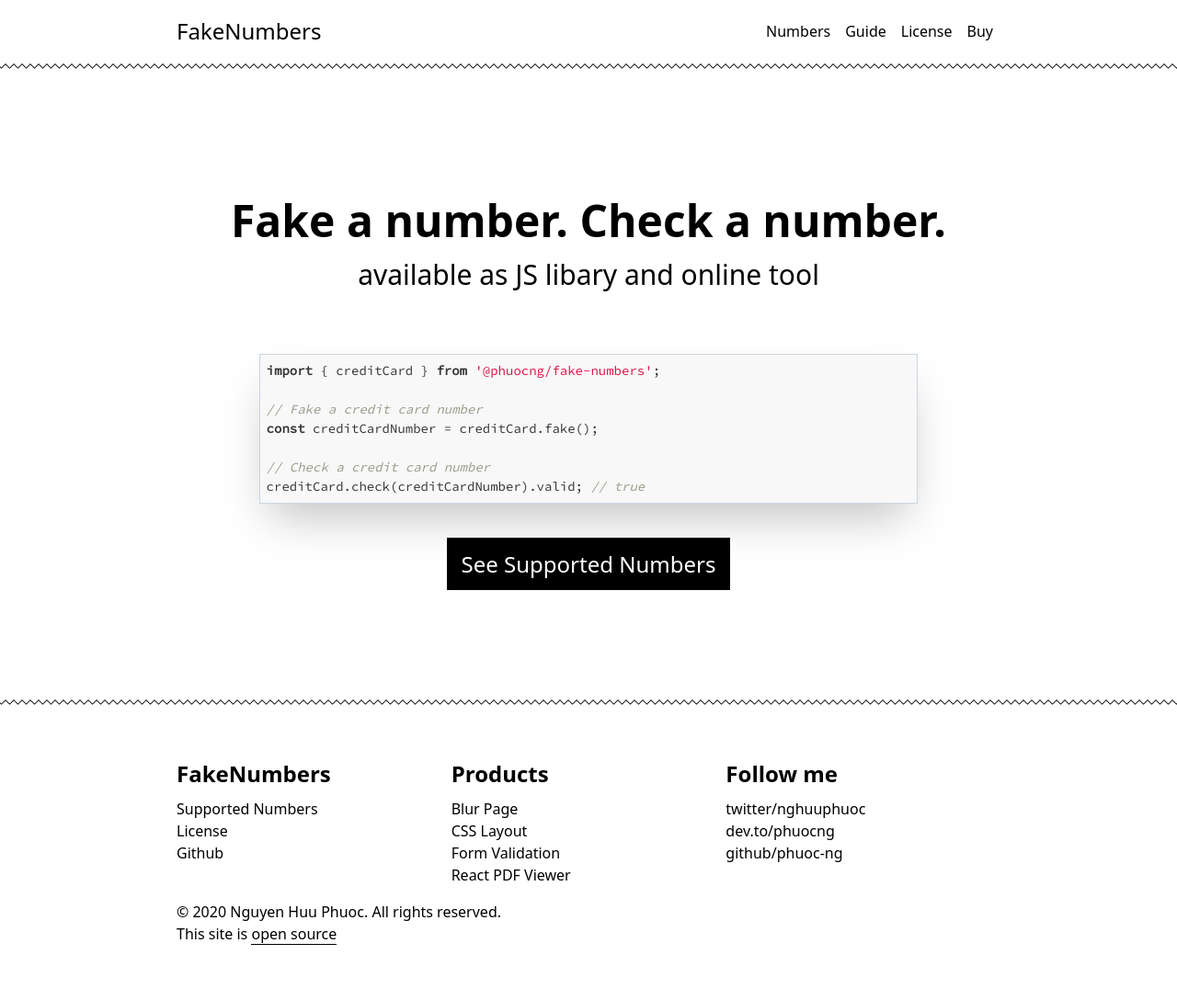
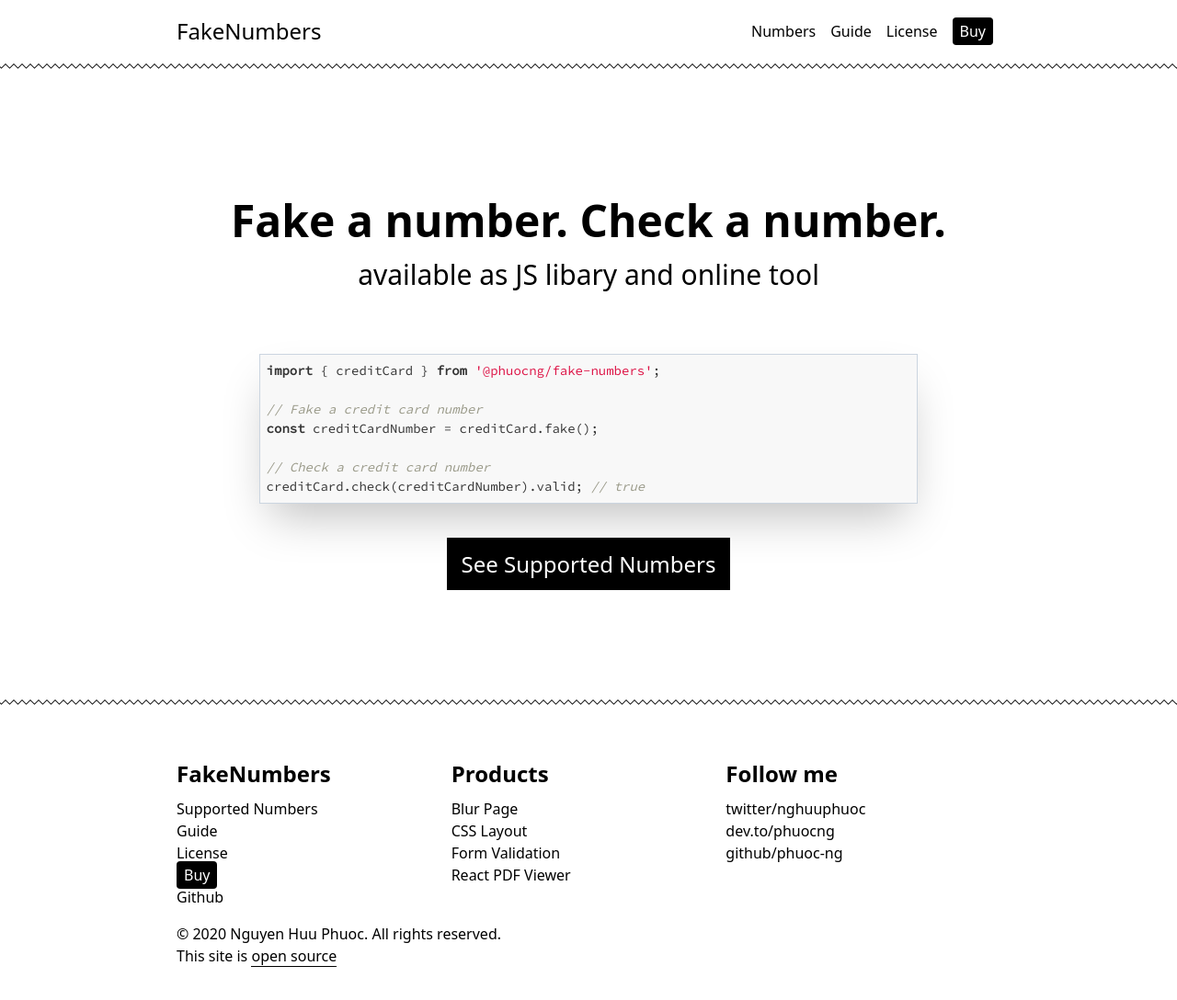
Before and after one commit to xuan2261/fakenumbers.io, a React app: page / in a window 1280 px wide. Shown: the top 1088 px of the page at 92% size. Built offline with nearby package versions, Linux system fonts and the light colour scheme.

Commit message:
Tweak the header and footer

```diff
--- a/client/pages/Footer.tsx
+++ b/client/pages/Footer.tsx
@@ -21,7 +21,9 @@
                     <h3 className='text-2xl font-semibold py-2'>FakeNumbers</h3>
                     <ul>
                         <li><Link to='/numbers'>Supported Numbers</Link></li>
+                        <li><Link to='/guide'>Guide</Link></li>
                         <li><Link to='/license'>License</Link></li>
+                        <li><Link className='px-2 py-1 bg-black text-white rounded' to='/buy'>Buy</Link></li>
                         <li>
                             <a
                                 href="https://github.com/phuoc-ng/fake-numbers"
--- a/client/pages/Header.tsx
+++ b/client/pages/Header.tsx
@@ -24,7 +24,9 @@
                         <div className='px-2'><Link to='/numbers'>Numbers</Link></div>
                         <div className='px-2'><Link to='/guide'>Guide</Link></div>
                         <div className='px-2'><Link to='/license'>License</Link></div>
-                        <div className='px-2'><Link to='/buy'>Buy</Link></div>
+                        <div className='px-2'>
+                            <Link className='px-2 py-1 bg-black text-white rounded' to='/buy'>Buy</Link>
+                        </div>
                     </div>
                     <div className='block sm:hidden'>
                         <button onClick={toggleMenu}>
```
